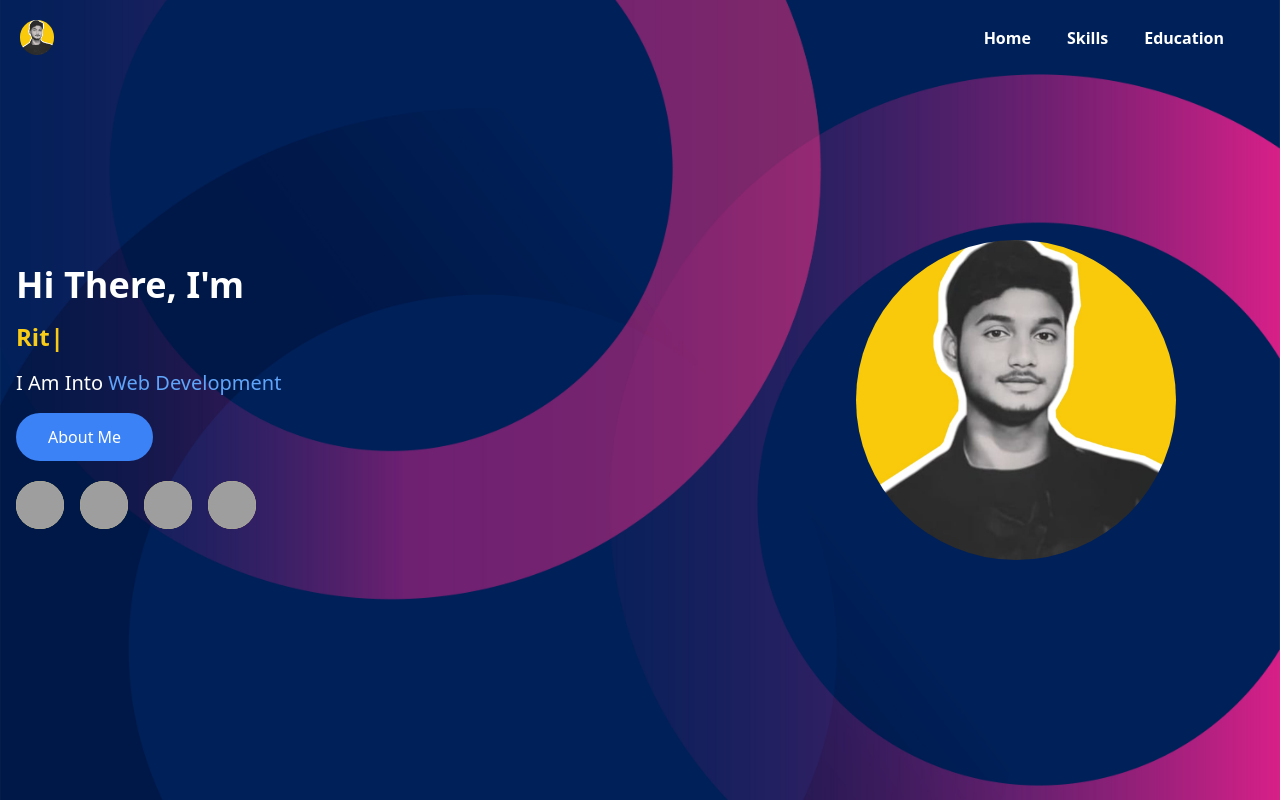
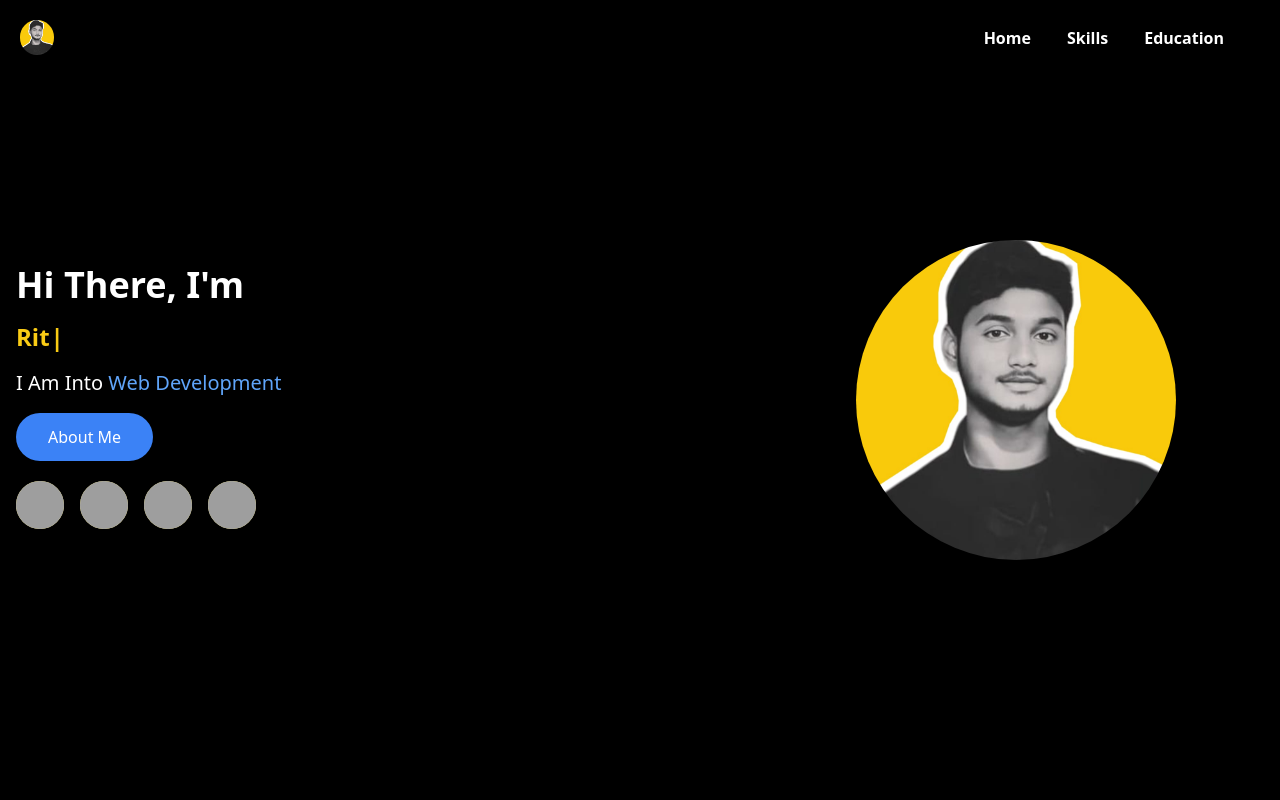
Before and after one commit to RiteshDev99/Portfolio, a React (Vite) app: page / in a window 1280 px wide. Built offline with nearby package versions, Linux system fonts and the light colour scheme; grey boxes are pictures that could not be loaded.

Commit message:
changed background color

```diff
--- a/src/components/heroSection.tsx
+++ b/src/components/heroSection.tsx
@@ -4,7 +4,7 @@ import Typewriter from 'typewriter-effect';
 
 const HeroSection = React.forwardRef<HTMLDivElement>((props, ref) => {
     return (
-        <div {...props} className="page" ref={ref}>
+        <div {...props} className="page bg-black" ref={ref}>
             <div className="bg-custom-image bg-cover bg-center h-screen flex flex-col items-center justify-center px-4">
                 <div className="flex flex-col lg:flex-row items-center justify-between w-full max-w-screen-xl">
 
--- a/tailwind.config.js
+++ b/tailwind.config.js
@@ -2,11 +2,7 @@
 export default {
   content: ["./index.html", "./src/**/*.{js,ts,jsx,tsx}"],
   theme: {
-    extend: {
-      backgroundImage: {
-        "custom-image": "url('./public/bg.jpg')",
-      },
-    },
+    extend: { },
   },
   plugins: [],
 };
```
